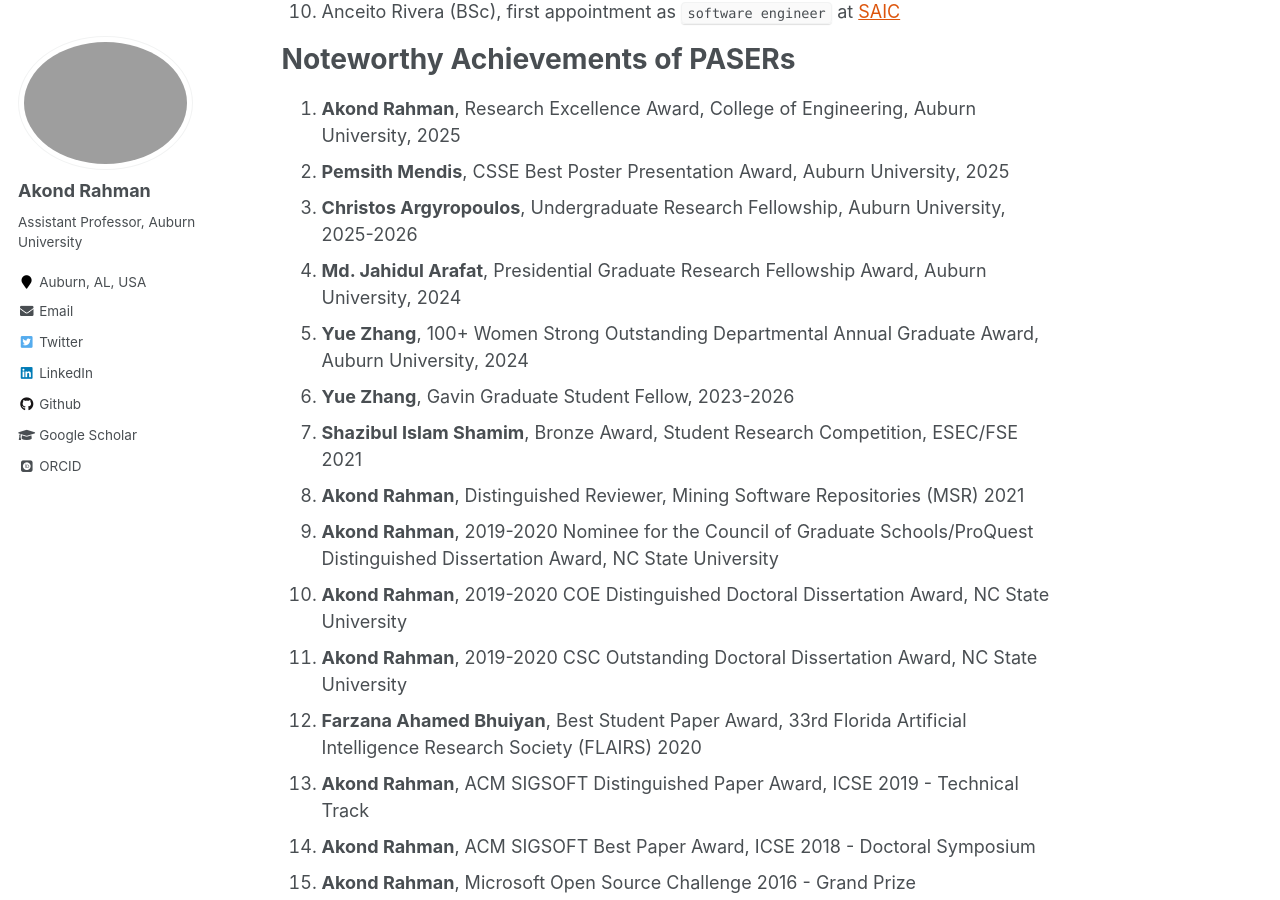
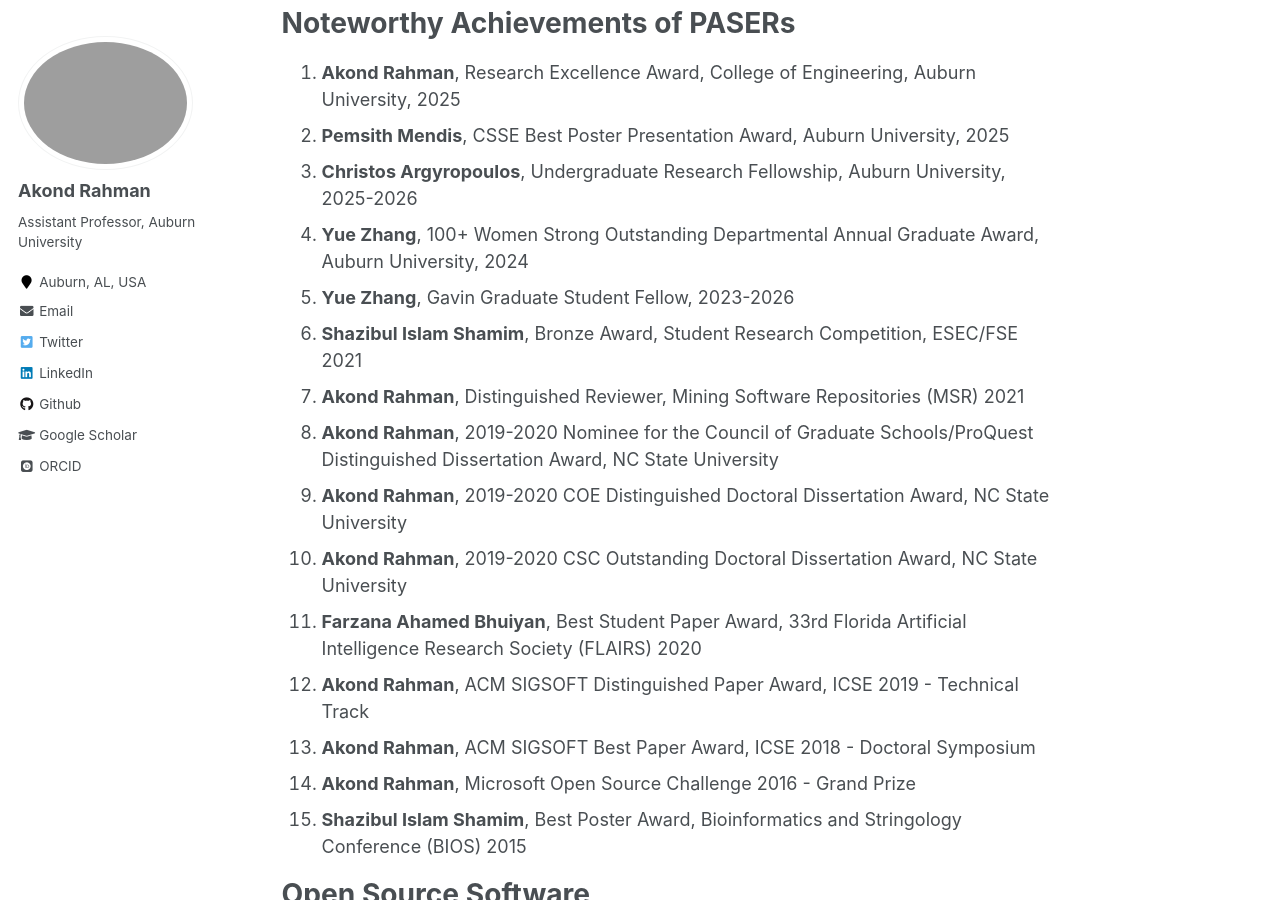
Before and after one commit to akondrahman/akondrahman.github.io, a Jekyll site: the page built from _pages/paser.md, in a window 1280 px wide and 900 px high, scrolled down 1400 px. Built offline with Jekyll 4.4.1, drawn with Linux system fonts in a browser that asks for light colours; some web fonts are replaced; some of the changed text lies outside the part shown.

Commit message:
minor update

```diff
--- a/_pages/paser.md
+++ b/_pages/paser.md
@@ -12,13 +12,12 @@
 ======
 
 ##### Graduate Students
-1. Md. Jahidul Arafat, PhD Student, Auburn University [Web]()
-2. Blade Arnold, M.Sc. Student, Auburn University [Web]()
-3. Loi Huynh, PhD Student, Auburn University [Web]()
-4. Pemsith Mendis, PhD Student, Auburn University [Web](https://pemsithmendis.com/)
-5. Yinka Peter, PhD Student, Auburn University [Web]()
-6. Arpan Srivastava, PhD Student, Auburn University [Web]()
-7. Yue Zhang, PhD Student, Auburn University [Web](https://zyue110026.github.io/)
+1. Blade Arnold, M.Sc. Student, Auburn University [Web]()
+2. Loi Huynh, PhD Student, Auburn University [Web]()
+3. Pemsith Mendis, PhD Student, Auburn University [Web](https://pemsithmendis.com/)
+4. Yinka Peter, PhD Student, Auburn University [Web]()
+5. Arpan Srivastava, PhD Student, Auburn University [Web]()
+6. Yue Zhang, PhD Student, Auburn University [Web](https://zyue110026.github.io/)
 
 <!--
 ##### Undergraduate Students
@@ -51,10 +50,9 @@
 
 Noteworthy Achievements of PASERs
 ======
-16. **Akond Rahman**, Research Excellence Award, College of Engineering, Auburn University, 2025
-15. **Pemsith Mendis**, CSSE Best Poster Presentation Award, Auburn University, 2025
-14. **Christos Argyropoulos**, Undergraduate Research Fellowship, Auburn University, 2025-2026
-13. **Md. Jahidul Arafat**, Presidential Graduate Research Fellowship Award, Auburn University, 2024
+15. **Akond Rahman**, Research Excellence Award, College of Engineering, Auburn University, 2025
+14. **Pemsith Mendis**, CSSE Best Poster Presentation Award, Auburn University, 2025
+13. **Christos Argyropoulos**, Undergraduate Research Fellowship, Auburn University, 2025-2026
 12. **Yue Zhang**, 100+ Women Strong Outstanding Departmental Annual Graduate Award, Auburn University, 2024
 11. **Yue Zhang**, Gavin Graduate Student Fellow, 2023-2026
 10. **Shazibul Islam Shamim**, Bronze Award, Student Research Competition, ESEC/FSE 2021
```
